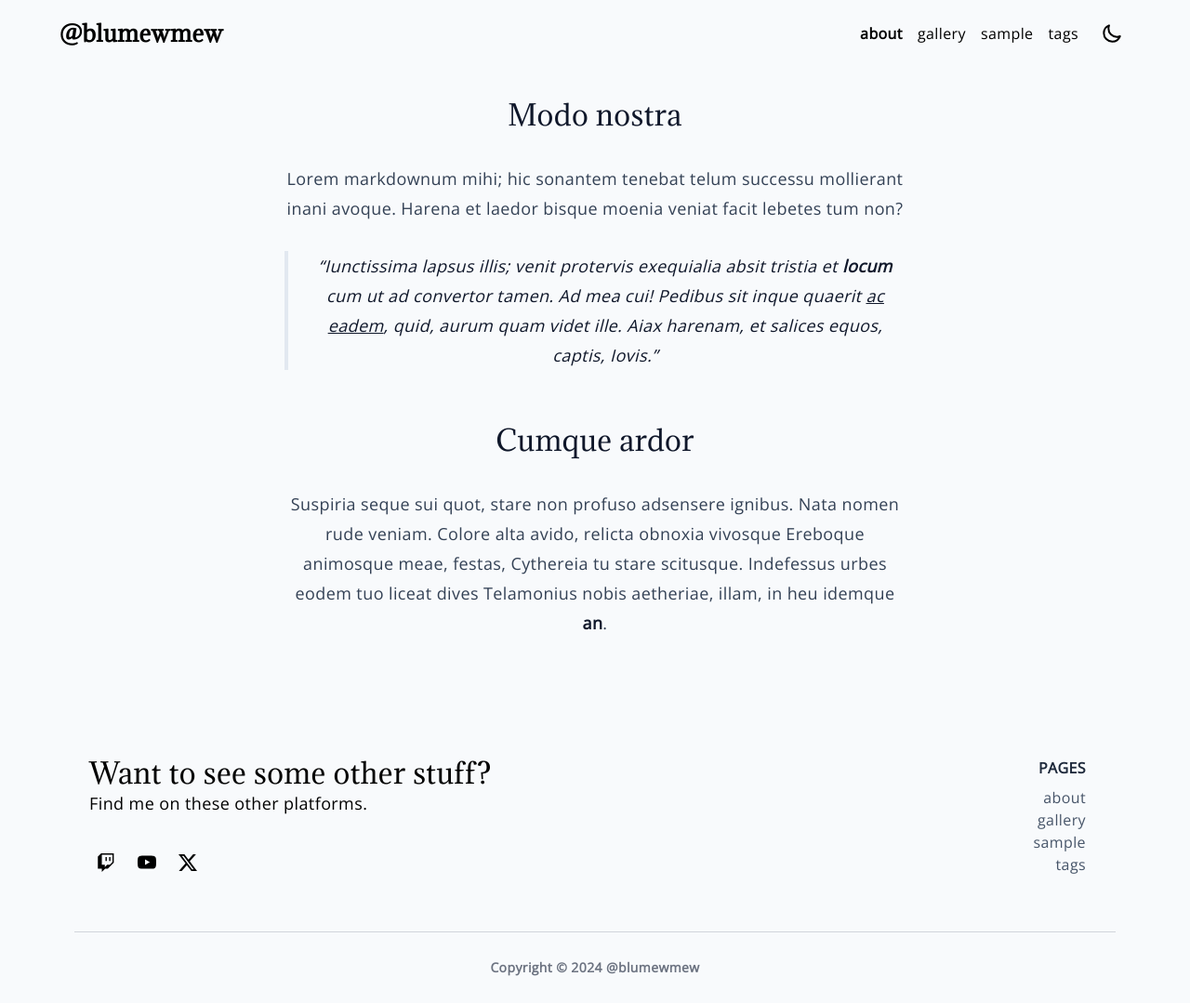
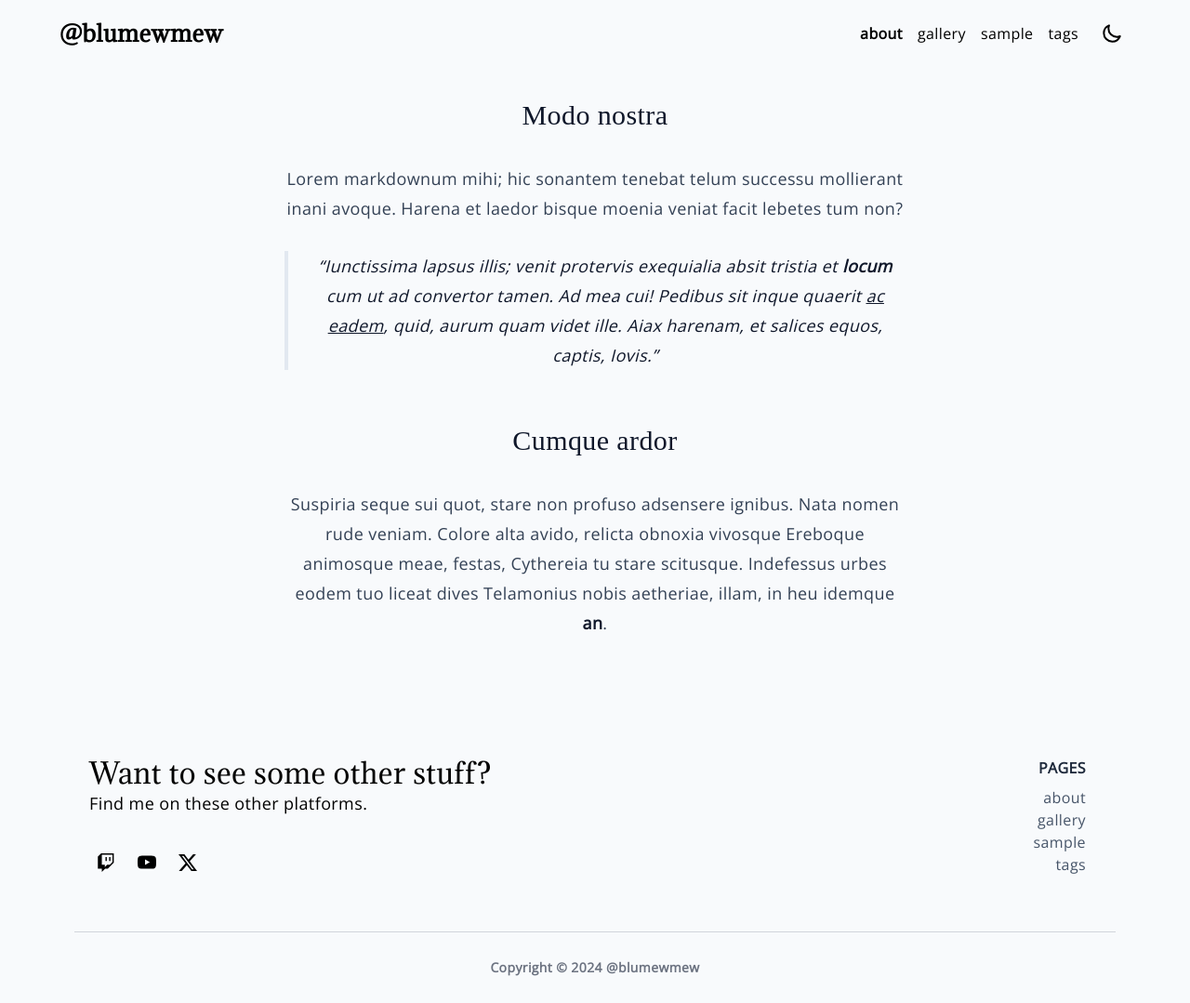
Before and after one commit to haruyuki/youtube, a Jekyll site: the page built from about.md, in a window 1280 px wide. Shown: the whole page at 93% size. Built offline with Jekyll 4.4.1, drawn with Linux system fonts in a browser that asks for light colours; some web fonts are replaced.

Commit message:
:children_crossing: Make post titles use Iansui font

```diff
--- a/assets/css/main.scss
+++ b/assets/css/main.scss
@@ -13,7 +13,13 @@
   font-display: swap;
 }
 
-$primary_color: {{ site.color | default: "#a505f0" }};
+@font-face {
+  font-family: 'Iansui';
+  src: url({{ "/assets/Iansui/Iansui-Regular.ttf" | relative_url }});
+  font-display: swap;
+}
+
+$primary_color: {{ site.color | default: "#70c5ff" }};
 
 .share-button {
    background-color: $primary_color;
@@ -29,6 +35,10 @@
    text-decoration-line: underline;
 }
 
+h2 {
+  font-family: 'Iansui', serif;
+}
+
 iframe {
   aspect-ratio: 16 / 9;
   width: 100% !important;
```
